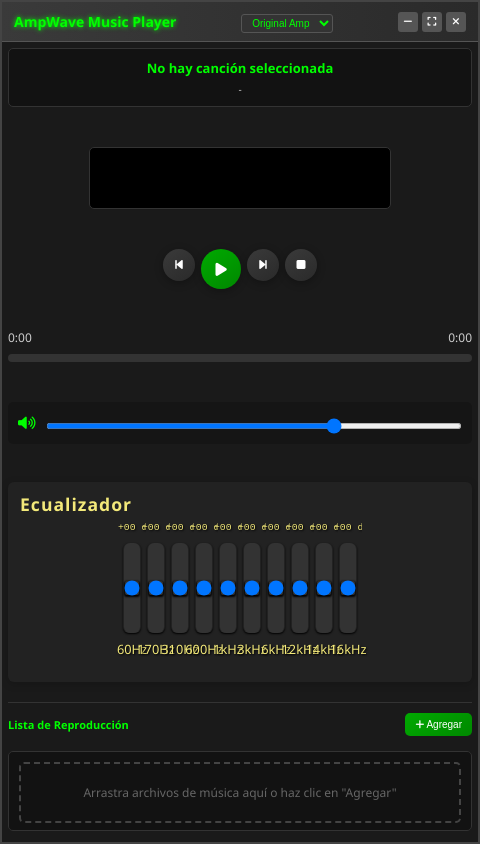
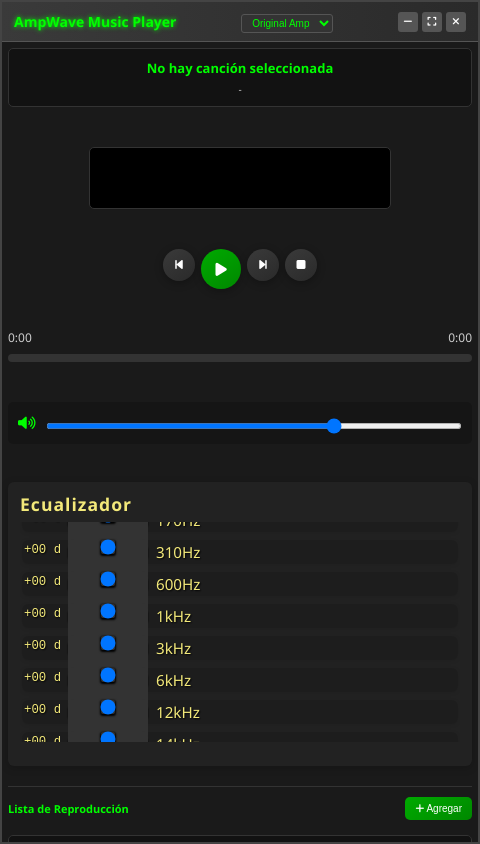
Before and after one commit to RzenDev/ampwave-music-player, an Electron app: page index.html in a window 480 px wide. Drawn offline with Linux system fonts and the light colour scheme.

Commit message:
Mejora responsividad móvil: ecualizador vertical, barra de navegador dinámica por tema, experiencia visual pulida

```diff
--- a/index.html
+++ b/index.html
@@ -7,6 +7,7 @@
     <link rel="stylesheet" href="styles.css">
     <link href="https://cdnjs.cloudflare.com/ajax/libs/font-awesome/6.0.0/css/all.min.css" rel="stylesheet">
     <link rel="manifest" href="manifest.json">
+    <meta name="theme-color" id="themeColorMeta" content="#00ff00">
     <script>
       if ('serviceWorker' in navigator) {
         window.addEventListener('load', function() {
--- a/script.js
+++ b/script.js
@@ -471,6 +471,8 @@ class WinampPlayer {
         document.getElementById('themeSelector').value = themeName;
         // Actualizar colores del visualizador según el tema
         this.updateVisualizerColors(themeName);
+        // Cambiar el color de la barra de navegador
+        this.updateThemeColorMeta(themeName);
     }
 
     loadSavedTheme() {
@@ -496,6 +498,20 @@ class WinampPlayer {
 
         this.currentThemeColors = this.visualizerColors[themeName] || this.visualizerColors.classic;
     }
+
+    updateThemeColorMeta(themeName) {
+        const themeColors = {
+            classic: '#00ff00',
+            modern: '#667eea',
+            retro: '#f1c40f',
+            neon: '#00ffff',
+            minimal: '#007bff',
+            dark: '#222222'
+        };
+        const color = themeColors[themeName] || '#00ff00';
+        const meta = document.getElementById('themeColorMeta');
+        if (meta) meta.setAttribute('content', color);
+    }
 }
 
 // Inicializar el reproductor cuando se carga la página
--- a/styles.css
+++ b/styles.css
@@ -976,41 +976,75 @@ body.theme-dark .add-btn:hover {
 
 @media (max-width: 700px) {
     .winamp-container .equalizer-bands {
-        gap: 6px;
+        display: flex;
+        flex-direction: column;
+        gap: 12px;
+        overflow-y: auto;
+        max-height: 320px;
+        min-width: 0;
+        width: 100%;
+        align-items: stretch;
     }
     .winamp-container .eq-band {
-        min-width: 22px;
-        max-width: 28px;
-        width: 24px;
+        display: flex;
+        flex-direction: row;
+        align-items: center;
+        justify-content: flex-start;
+        min-width: 0;
+        max-width: 100%;
+        width: 100%;
+        background: rgba(0,0,0,0.12);
+        border-radius: 6px;
+        padding: 4px 6px;
+        box-shadow: 0 1px 4px rgba(0,0,0,0.08);
     }
     .winamp-container .eq-gain-value {
-        font-size: 0.8em;
-        width: 32px;
-        margin-bottom: 4px;
+        font-size: 1em;
+        width: 44px;
+        margin-bottom: 0;
+        margin-right: 8px;
+        text-align: right;
+    }
+    .winamp-container .eq-slider {
+        width: 100%;
+        min-width: 60px;
+        max-width: 120px;
+        height: 18px;
+        margin: 0 8px;
+        writing-mode: horizontal-tb;
+        direction: ltr;
     }
     .winamp-container .eq-band label {
-        font-size: 0.85em;
-        margin-top: 4px;
+        font-size: 1em;
+        margin-top: 0;
+        margin-left: 8px;
+        min-width: 48px;
+        text-align: left;
     }
 }
 
 @media (max-width: 480px) {
     .winamp-container .equalizer-bands {
-        gap: 4px;
+        max-height: 220px;
+        gap: 8px;
     }
     .winamp-container .eq-band {
-        min-width: 18px;
-        max-width: 22px;
-        width: 20px;
+        padding: 2px 2px;
     }
     .winamp-container .eq-gain-value {
-        font-size: 0.75em;
-        width: 28px;
-        margin-bottom: 3px;
+        font-size: 0.95em;
+        width: 36px;
+        margin-right: 4px;
+    }
+    .winamp-container .eq-slider {
+        min-width: 40px;
+        max-width: 80px;
+        margin: 0 4px;
     }
     .winamp-container .eq-band label {
-        font-size: 0.8em;
-        margin-top: 3px;
+        font-size: 0.95em;
+        min-width: 32px;
+        margin-left: 4px;
     }
 }
 
```
